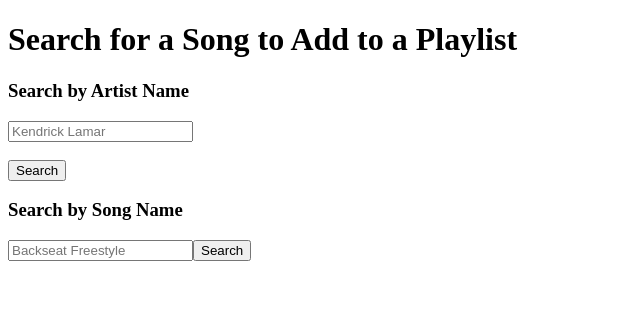
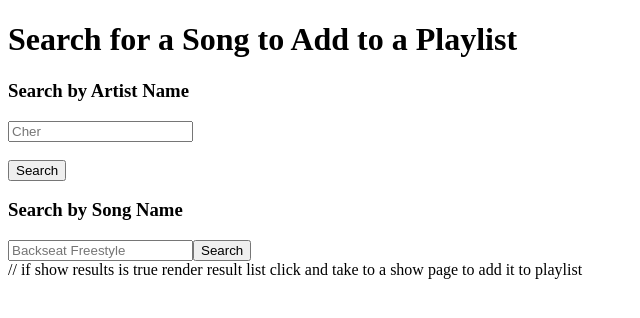
Before and after one commit to stef-codes/soniq-frontend, a React (Create React App) app: page /search in a window 1280 px wide. Shown: the top 318 px of the page, without its empty margins (0-640 px from the left). Built offline with nearby package versions, Linux system fonts and the light colour scheme.

Commit message:
plan changes with psedocode to render api response

```diff
--- a/src/components/Search.jsx
+++ b/src/components/Search.jsx
@@ -39,20 +39,27 @@ class Search extends React.Component {
 
 
     render () {
+
+        //if show_results true then const result_list = map through songs and make objects
         return (
             <div>
                 <h1>Search for a Song to Add to a Playlist</h1>
                 <form onSubmit={this.handleSubmit} >
                     <h3>Search by Artist Name</h3>
-                    <input type="text" name="musicArtist" value={this.state.musicArtist} onChange={this.handleChange} placeholder="Kendrick Lamar" />
+                    <input type="text" name="musicArtist" value={this.state.musicArtist} onChange={this.handleChange} placeholder="Cher" />
                     <br/><br/>
                     <button type="submit">Search</button>
                     <h3>Search by Song Name</h3>
                     <input type="text" name="musicTrack" value={this.state.musicTrack} onChange={this.handleChange} placeholder="Backseat Freestyle" />
                     <button type="submit">Search</button>
                 </form>
+                // if show results is true render result list click and take to a show page to add it to playlist
+
+
             </div>
         )
+
+
     }
 }
 
```
